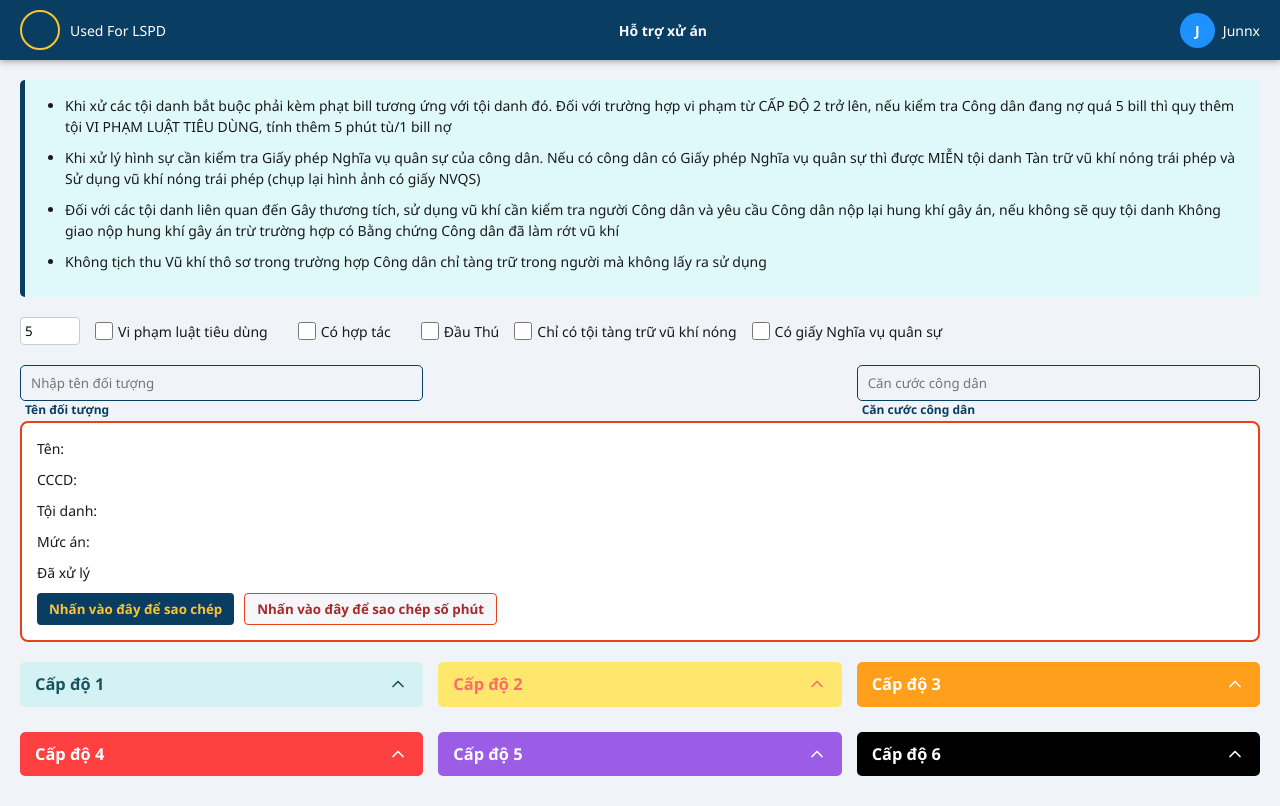
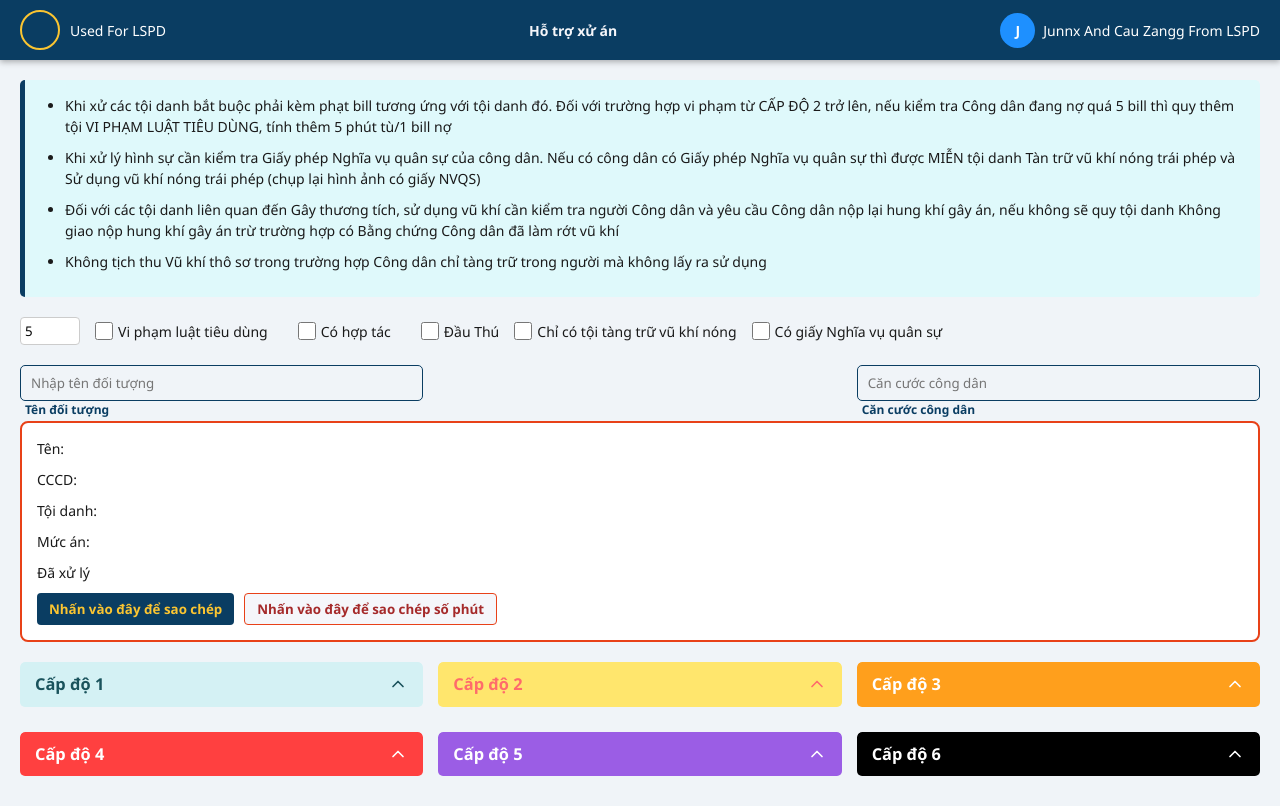
Before and after one commit to Linhpc123/Criminal-Case-Support, a plain HTML site: page index.html in a window 1280 px wide. Drawn offline with Linux system fonts and the light colour scheme.

Commit message:
Update index.html

```diff
--- a/index.html
+++ b/index.html
@@ -19,7 +19,7 @@
       </nav>
       <div class="user-info">
         <div class="user-avatar">J</div>
-        <span>Junnx</span>
+        <span>Junnx And Cau Zangg From LSPD</span>
       </div>
     </header>
 
```
